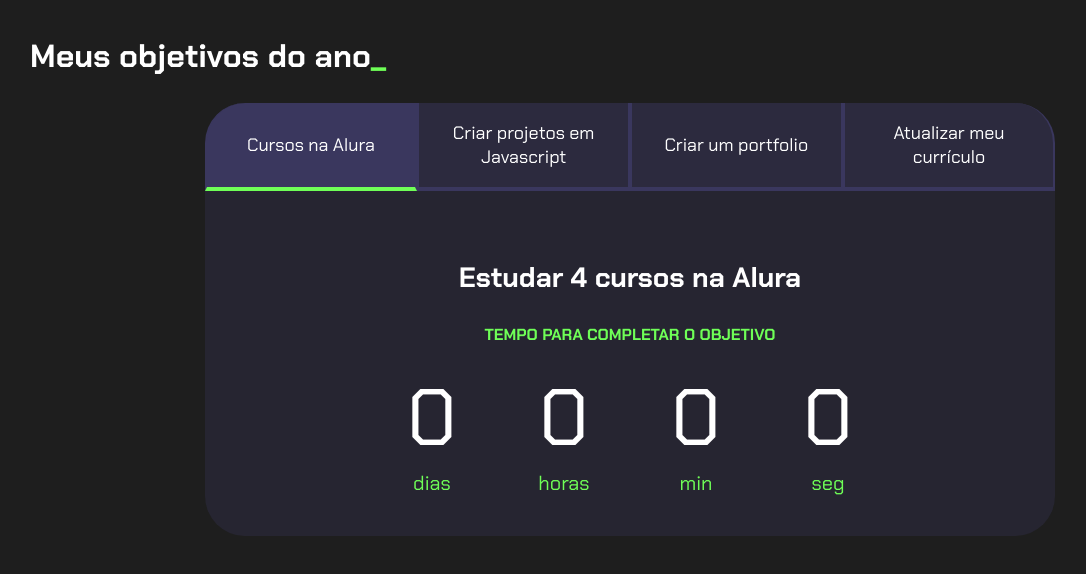
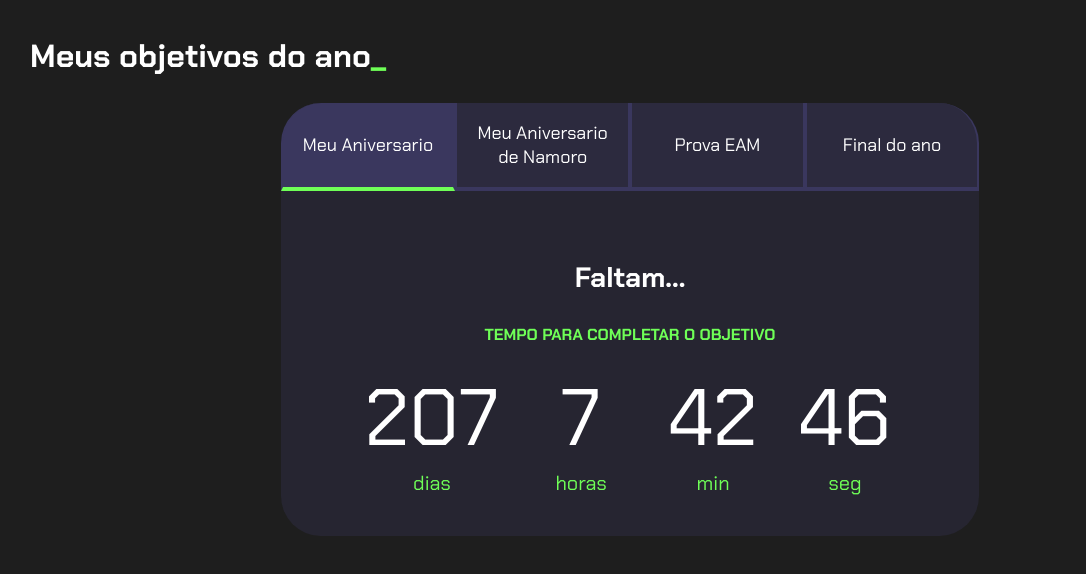
Before and after one commit to Mah-Galetto/3C, a plain HTML site: page index.html in a window 1280 px wide. Shown: the whole page, without its empty margins (10-1096 px from the left). Drawn offline with Linux system fonts and the light colour scheme.

Commit message:
Add files via upload

```diff
--- a/index.html
+++ b/index.html
@@ -13,14 +13,14 @@
         <h2 class="titulo-principal">Meus objetivos do ano<span>_</span></h2>
         <div class="conteudo">
             <div class="botoes">
-                <button class="botao ativo">Cursos na Alura</button>
-                <button class="botao">Criar projetos em Javascript</button>
-                <button class="botao">Criar um portfolio</button>
-                <button class="botao">Atualizar meu currículo</button>
+                <button class="botao ativo">Meu Aniversario</button>
+                <button class="botao">Meu Aniversario de Namoro</button>
+                <button class="botao">Prova EAM</button>
+                <button class="botao">Final do ano</button>
             </div>
             <div class="abas-textos">
                 <div class="aba-conteudo ativo">
-                    <h3 class="aba-conteudo-titulo-principal">Estudar 4 cursos na Alura</h3>
+                    <h3 class="aba-conteudo-titulo-principal">Faltam...</h3>
                     <h4 class="aba-conteudo-titulo-secundario">Tempo para completar o objetivo</h4>
                     <div class="contador">
                         <div class="contador-digito">
@@ -42,7 +42,7 @@
                     </div>
                 </div>
                 <div class="aba-conteudo">
-                    <h3 class="aba-conteudo-titulo-principal">Criar 5 projetos em Javascript</h3>
+                    <h3 class="aba-conteudo-titulo-principal">Meu niver de namoro</h3>
                     <h4 class="aba-conteudo-titulo-secundario">Tempo para completar o objetivo</h4>
                     <div class="contador">
                         <div class="contador-digito">
@@ -64,7 +64,7 @@
                     </div>
                 </div>
                 <div class="aba-conteudo">
-                    <h3 class="aba-conteudo-titulo-principal">Criar um portfolio com os meus 3 melhores projetos</h3>
+                    <h3 class="aba-conteudo-titulo-principal">Prova EAM</h3>
                     <h4 class="aba-conteudo-titulo-secundario">Tempo para completar o objetivo</h4>
                     <div class="contador">
                         <div class="contador-digito">
@@ -86,7 +86,7 @@
                     </div>
                 </div>
                 <div class="aba-conteudo">
-                    <h3 class="aba-conteudo-titulo-principal">Atualizar meu curriculo com os certificados da Alura</h3>
+                    <h3 class="aba-conteudo-titulo-principal">Fianl do Ano</h3>
                     <h4 class="aba-conteudo-titulo-secundario">Tempo para completar o objetivo</h4>
                     <div class="contador">
                         <div class="contador-digito">
--- a/main.js
+++ b/main.js
@@ -15,10 +15,10 @@ for (let i = 0; i < botoes.length; i++) {
 }
 
 const contadores = document.querySelectorAll(".contador");
-const tempoObjetivo1 = new Date("2023-10-05T00:00:00");
-const tempoObjetivo2 = new Date("2023-12-05T00:00:00");
-const tempoObjetivo3 = new Date("2023-12-30T00:00:00");
-const tempoObjetivo4 = new Date("2024-02-01T00:00:00");
+const tempoObjetivo1 = new Date("2024-11-01T23:00:00");
+const tempoObjetivo2 = new Date("2024-04-19T19:00:00");
+const tempoObjetivo3 = new Date("2024-04-13T08:00:00");
+const tempoObjetivo4 = new Date("2024-12-31T23:59:59");
 
 const tempos = [tempoObjetivo1,tempoObjetivo2,tempoObjetivo3,tempoObjetivo4];
 
```
